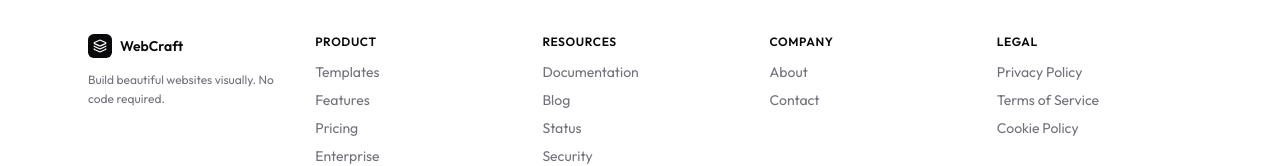
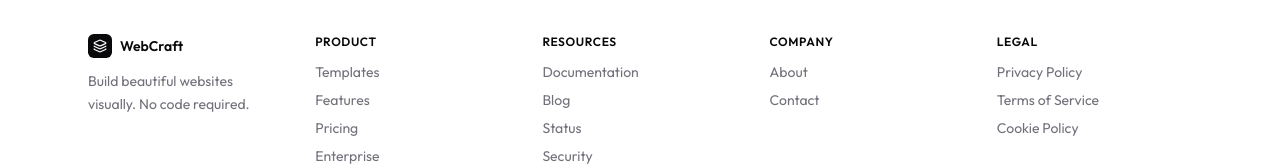
Before and after one commit to ssakib4040/website-builder-frontend, a Next.js app: page /blog in a window 1280 px wide. Shown: the part 1780-1946 px from the top of the page. Built offline with nearby package versions, Linux system fonts and the light colour scheme.

Commit message:
refactor: increase text size in SiteFooter for improved readability

```diff
--- a/components/site/SiteFooter.tsx
+++ b/components/site/SiteFooter.tsx
@@ -14,7 +14,7 @@ export function SiteFooter() {
               WebCraft
             </span>
           </div>
-          <p className="text-xs text-muted-foreground leading-relaxed">
+          <p className="text-sm text-muted-foreground leading-relaxed">
             Build beautiful websites visually. No code required.
           </p>
         </div>
```
